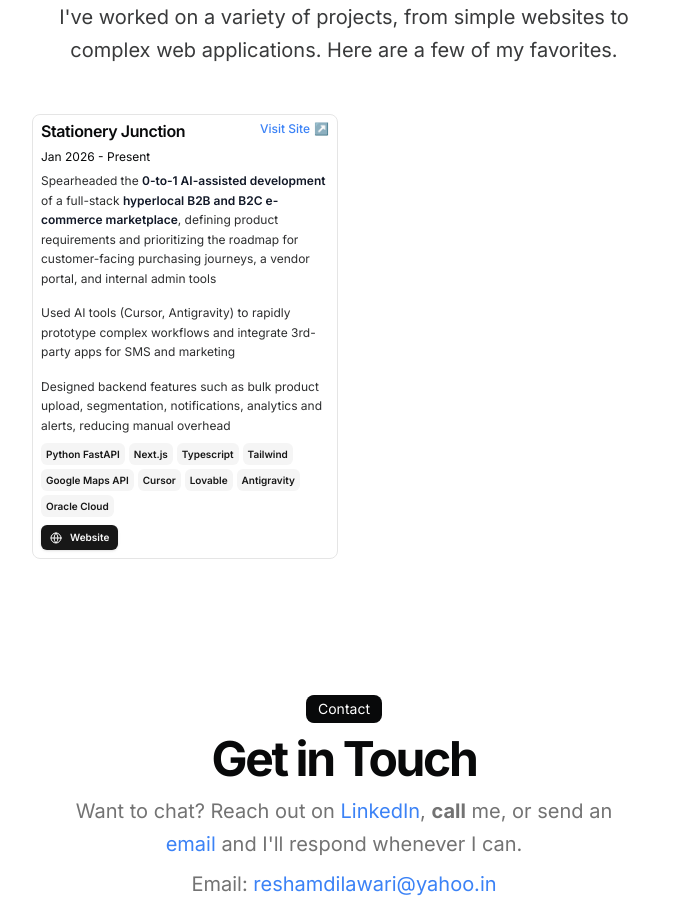
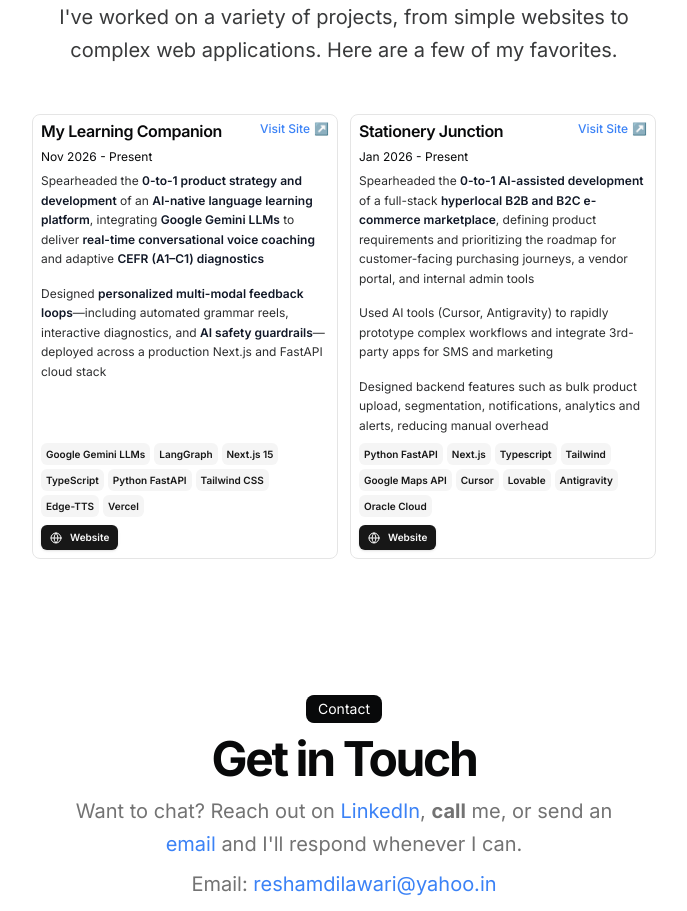
Before and after one commit to reshamdilawari/reshamdilawari.github.io, a Next.js app: page / in a window 1280 px wide. Shown: the part 1520-2431 px from the top of the page, without its empty margins (296-983 px from the left). Built offline with nearby package versions, Linux system fonts and the light colour scheme.

Commit message:
Add My Learning Companion side project

```diff
--- a/src/data/resume.tsx
+++ b/src/data/resume.tsx
@@ -175,6 +175,35 @@ export const DATA = {
   ],
   projects: [
     {
+      title: "My Learning Companion",
+      href: "https://mylearningcompanion.vercel.app/",
+      dates: "Nov 2026 - Present",
+      active: true,
+      description: [
+        "Spearheaded the **0-to-1 product strategy and development** of an **AI-native language learning platform**, integrating **Google Gemini LLMs** to deliver **real-time conversational voice coaching** and adaptive **CEFR (A1–C1) diagnostics**",
+        "Designed **personalized multi-modal feedback loops**—including automated grammar reels, interactive diagnostics, and **AI safety guardrails**—deployed across a production Next.js and FastAPI cloud stack"
+      ],
+      technologies: [
+        "Google Gemini LLMs",
+        "LangGraph",
+        "Next.js 15",
+        "TypeScript",
+        "Python FastAPI",
+        "Tailwind CSS",
+        "Edge-TTS",
+        "Vercel"
+      ],
+      links: [
+        {
+          type: "Website",
+          href: "https://mylearningcompanion.vercel.app/",
+          icon: <Icons.globe className="size-3" />,
+        },
+      ],
+      image: "",
+      video: "",
+    },
+    {
       title: "Stationery Junction",
       href: "https://uat.stationeryjunction.com",
       dates: "Jan 2026 - Present",
```
